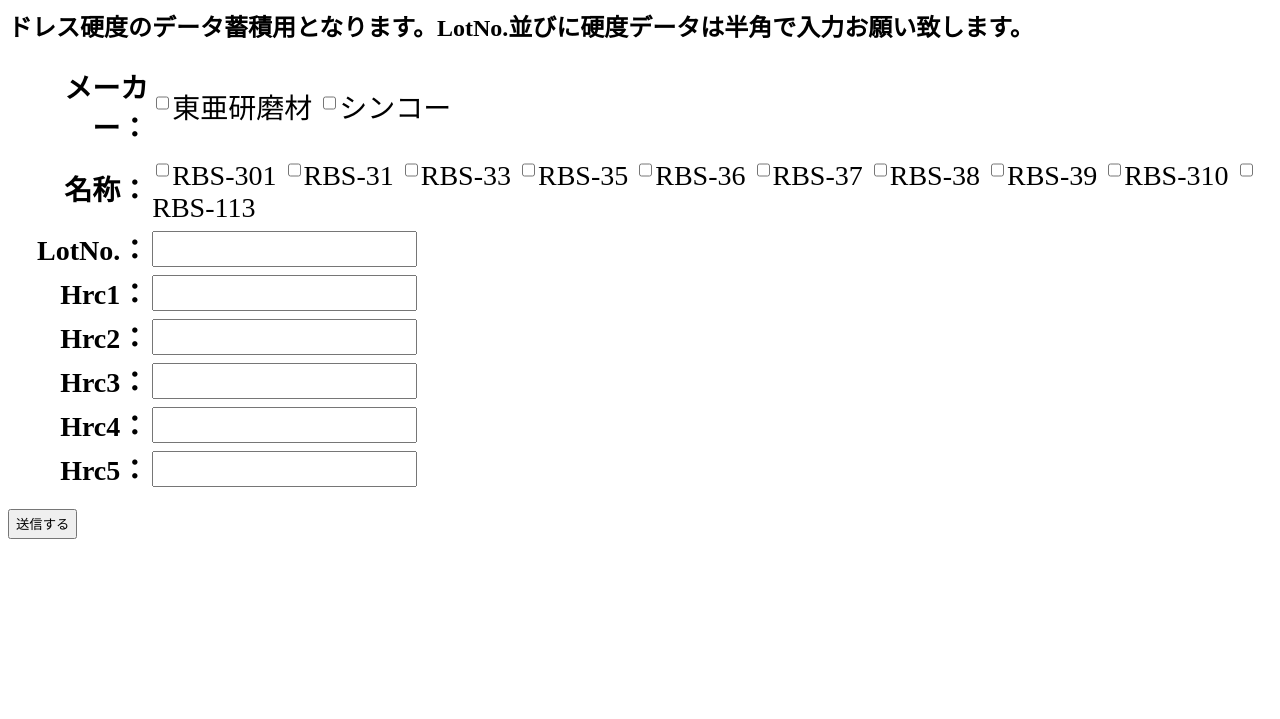
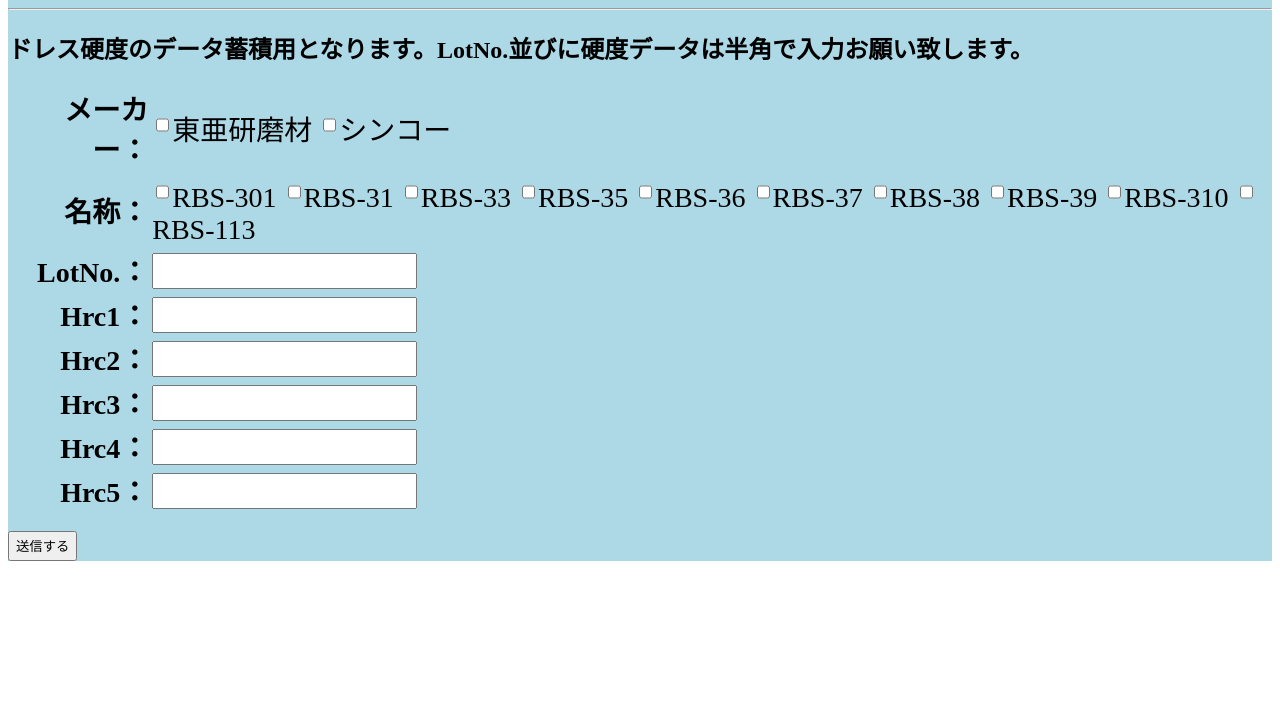
Before and after one commit to readqadiv08/dresshardness, a plain HTML site: page index.html in a window 1280 px wide. Shown: the part 81-800 px from the top of the page. Drawn offline with Linux system fonts and the light colour scheme.

Commit message:
Update index.html

```diff
--- a/index.html
+++ b/index.html
@@ -1,14 +1,15 @@
 <!DOCTYPE html>
 <html>
 <head>
+ <div class="container">
  <base target="_top">
     <h1>ドレス硬度蓄積シート</h1>
 <title>ドレス硬度蓄積入力フォーム</title>
 <meta http-equiv="content-type" charset="utf-8">
 </head>
 <body>
-    <h2>ドレス硬度のデータ蓄積用となります。LotNo.並びに硬度データは半角で入力お願い致します。
-    </h2>
+ <hr>
+    <h2>ドレス硬度のデータ蓄積用となります。LotNo.並びに硬度データは半角で入力お願い致します。</h2>
     <form method="post" action="https://script.google.com/macros/s/AKfycbwRsdqigMhSauQVfYl-DWQ8HP-ceOJBkGFqL9Lma7NSkInQOaIo/exec">
 <table class="inputform">
 <tr>
@@ -60,6 +61,7 @@
 <br>
 
 </form>
+ </div>
 </body>
 <style>
 table{
@@ -68,6 +70,9 @@
 input{
     height: 30px;
 }
+ .container{
+ background-color:lightblue;
+ }
 
 </style>
 </html>
```
